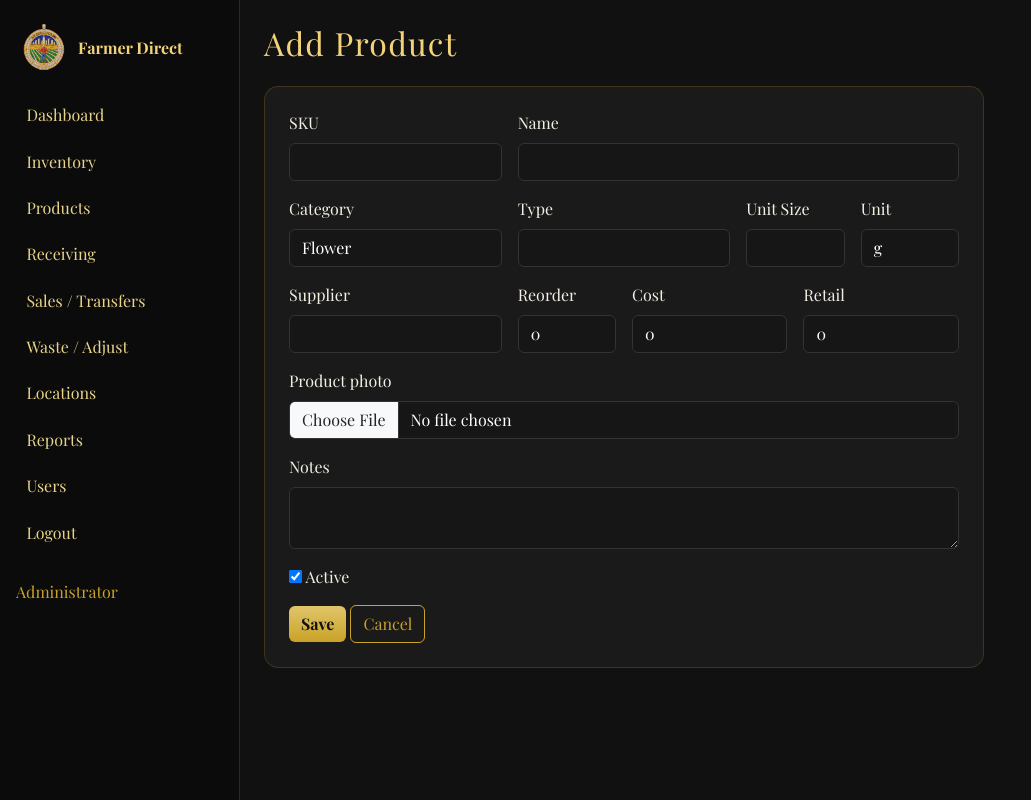
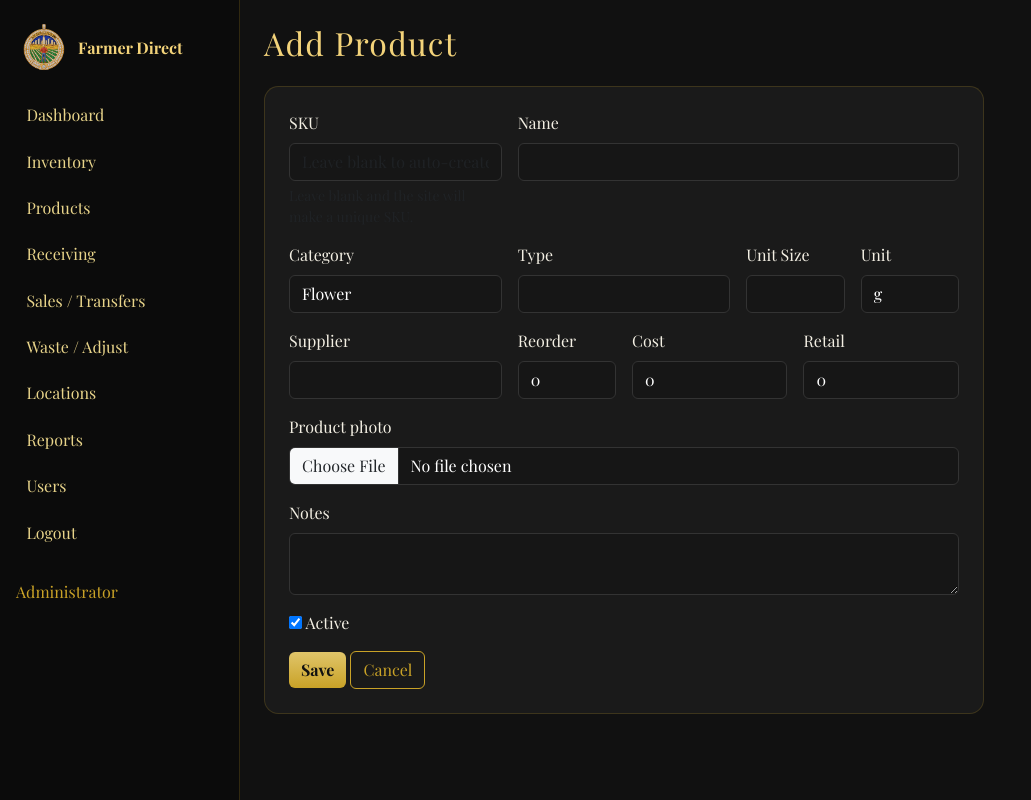
Before and after one commit to lenz0o/DTLA, a Flask app: page /products/add in a window 1280 px wide. Shown: the whole page, without its empty margins (0-1031 px from the left). Run offline with Flask 3, Linux system fonts and the light colour scheme; a user stored in the database is signed in; some web fonts are replaced.

Commit message:
Enhance SKU input with placeholder and help text
Updated SKU input field to include a placeholder and help text.

```diff
--- a/templates/product_form.html
+++ b/templates/product_form.html
@@ -4,7 +4,11 @@
 <h2 class="mb-4">{{ 'Edit' if product else 'Add' }} Product</h2>
 <form method="post" enctype="multipart/form-data" class="card p-4" style="max-width:720px">
   <div class="row g-3">
-    <div class="col-md-4"><label class="form-label">SKU</label><input name="sku" class="form-control" required value="{{ product.sku if product else '' }}"></div>
+    <div class="col-md-4">
+      <label class="form-label">SKU</label>
+      <input name="sku" class="form-control" value="{{ product.sku if product else '' }}" placeholder="Leave blank to auto-create">
+      <div class="form-text">Leave blank and the site will make a unique SKU.</div>
+    </div>
     <div class="col-md-8"><label class="form-label">Name</label><input name="name" class="form-control" required value="{{ product.name if product else '' }}"></div>
     <div class="col-md-4">
       <label class="form-label">Category</label>
```
